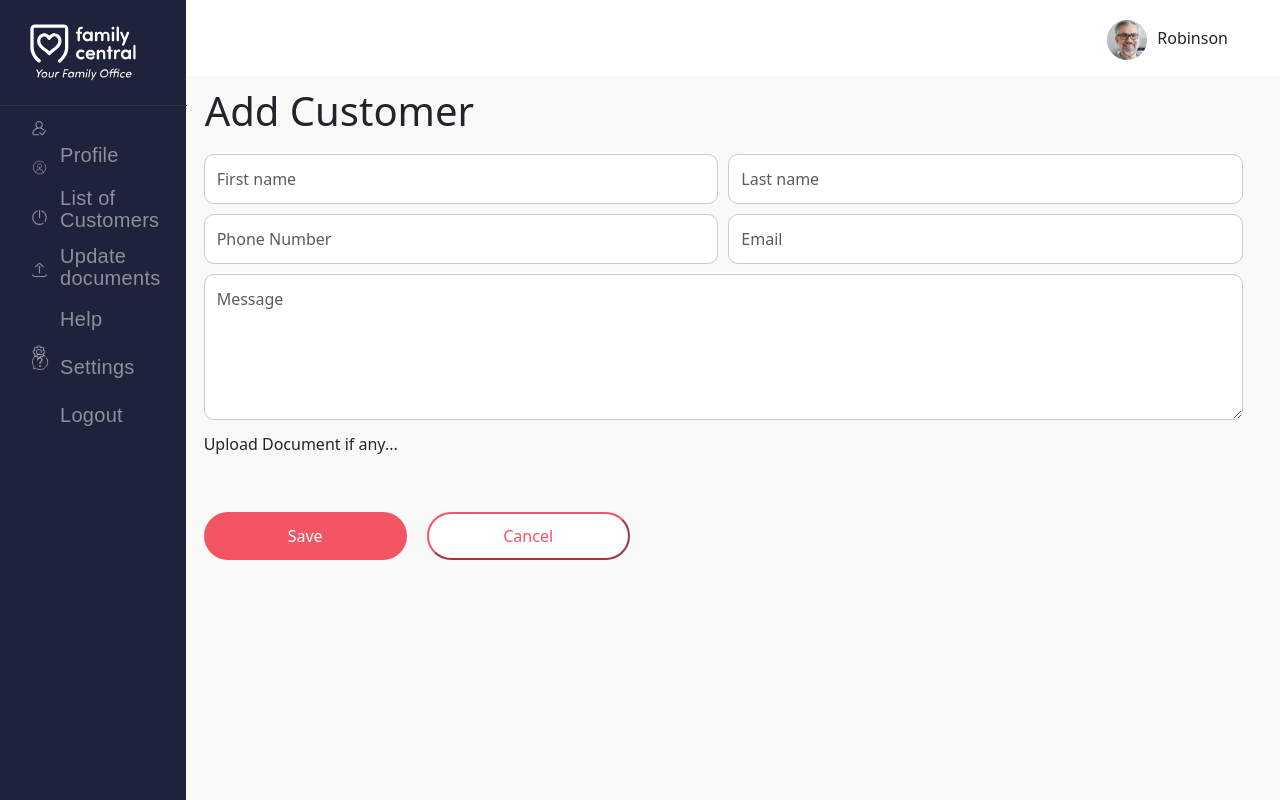
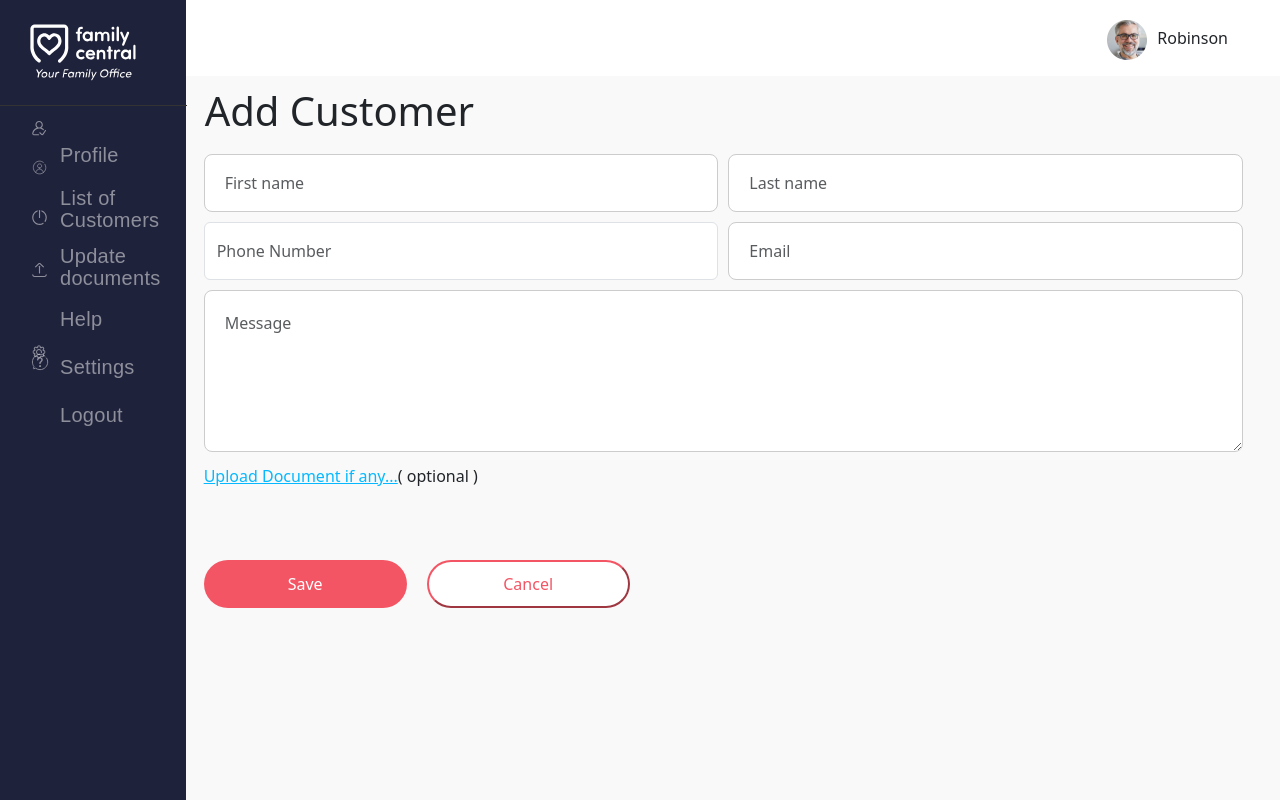
Before and after one commit to harshadatta099/familycentral-fp, an Angular app: page /addcustomer in a window 1280 px wide. Built offline with nearby package versions, Linux system fonts and the light colour scheme.

Commit message:
added ReactiveFormsModule!

```diff
--- a/src/app/components/addcustomer/addcustomer.component.css
+++ b/src/app/components/addcustomer/addcustomer.component.css
@@ -77,8 +77,8 @@
     .form-item-5 textarea {
       width: 100%;
       border: 1px solid #ccc;
-      border-radius: 10px; /* Adjust the border radius as needed */
-      padding: 12px;
+      border-radius: 8px;
+      padding: 20px;
       box-sizing: border-box;
     }
     .body-container-2-formblock
@@ -118,8 +118,8 @@
   .form-item-5 textarea {
     width: 100%;
     border: 1px solid #ccc;
-    border-radius: 10px; /* Adjust the border radius as needed */
-    padding: 12px;
+    border-radius: 8px;
+    padding: 20px;
     box-sizing: border-box;
   }
 
@@ -199,3 +199,9 @@
   color:red;
 
 }
+
+
+input{
+  height:58px;
+  border-radius: 8;
+}
--- a/src/app/components/addcustomer/addcustomer.component.html
+++ b/src/app/components/addcustomer/addcustomer.component.html
@@ -2,38 +2,110 @@
   <div class="body-container-2-header">
     <h1>Add Customer</h1>
   </div>
+  <form [formGroup]="customerForm" (ngSubmit)="onSubmit()">
     <div class="body-container-2-formblock">
       <div class="form-item">
-      <input type="text" id="firstName"  class="form-control" placeholder="First name" (blur)="validateFirstName()" required>
-      <div *ngIf="firstNameError" class="error-message">{{ firstNameError }}</div>
+        <input
+          type="text"
+          id="firstName"
+          class="form-control"
+          placeholder="First name"
+          formControlName="firstName"
+        />
+        <div
+          *ngIf="
+            customerForm?.get('firstName')?.invalid &&
+            (customerForm?.get('firstName')?.touched ||
+              customerForm.get('firstName')?.dirty)
+          "
+          class="error-message"
+        >
+          First name is required
+        </div>
       </div>
       <div class="form-item">
-      <input type="text" id="lastName" class="form-control" placeholder="Last name" (blur)="validateLastName()" required>
-      <div *ngIf="lastNameError" class="error-message">{{ lastNameError }}</div>
+        <input
+          type="text"
+          id="lastName"
+          class="form-control"
+          placeholder="Last name"
+          formControlName="lastName"
+        />
+        <div
+          *ngIf="
+            customerForm?.get('lastName')?.invalid &&
+            (customerForm?.get('last')?.touched ||
+              customerForm.get('lastName')?.dirty)
+          "
+          class="error-message"
+        >
+          Last name is required
+        </div>
       </div>
       <div class="form-item">
-      <input type="text" class="form-control" id="phoneNumber" placeholder="Phone Number" (blur)="validatePhoneNumber()" required>
-      <div *ngIf="phoneNumberError" class="error-message">{{ phoneNumberError }}</div>
+        <input
+          type="tel"
+          class="form-control"
+          id="phoneNumber"
+          placeholder="Phone Number"
+          formControlName="phoneNumber"
+        />
+        <div
+          *ngIf="
+            customerForm?.get('phoneNumber')?.invalid &&
+            (customerForm?.get('phoneNumber')?.touched ||
+              customerForm.get('phoneNumber')?.dirty)
+          "
+          class="error-message"
+        >
+          Phone Number is required
+        </div>
       </div>
       <div class="form-item">
-      <input type="text" id="email" class="form-control" placeholder="Email" (blur)="validateEmail()">
-      <div *ngIf="emailError" class="error-message">{{ emailError }}</div>
+        <input
+          type="text"
+          id="email"
+          class="form-control"
+          placeholder="Email"
+          formControlName="email"
+        />
+        <div
+          *ngIf="
+            customerForm?.get('email')?.invalid &&
+            (customerForm?.get('email')?.touched ||
+              customerForm.get('email')?.dirty)
+          "
+          class="error-message"
+        >
+          email is required
         </div>
+      </div>
+
       <div class="form-item form-item-5">
-      <textarea id="message" class="form-control" rows="5"  cols="160" placeholder="Message"></textarea>
+        <textarea
+          id="message"
+          class="form-control"
+          rows="5"
+          cols="160"
+          placeholder="Message"
+          formControlName="message"
+        ></textarea>
       </div>
     </div>
     <div class="upload-Document">
-    <!-- <p><span><a href="#" target="_self" style="color:rgba(6, 184, 255, 1);">Upload Document if any...</a></span>(
-      optional )</p> -->
-      <label for="selectFile" class="custom-file-upload" style="text-align: center;" >
-        Upload Document if any...
-      </label>
-      <input type="file" id="selectFile" #selectFile style="display:none;" (change)="onFileSelected($event)">
-
+      <p>
+        <span
+          ><a href="#" target="_self" style="color: rgba(6, 184, 255, 1)"
+            >Upload Document if any...</a
+          ></span
+        >( optional )
+      </p>
     </div>
     <div class="save">
-    <button type="button" class="save-button" (click)="uploadFile()" routerLink="/listofcustomers" [disabled]="isSaveButtonDisabled">Save</button>
-    <button type="button" class="Cancel-button" routerLink="/listofcustomers">Cancel</button>
+      <button type="submit" class="save-button">Save</button>
+      <button type="button" class="Cancel-button" routerLink="/listofcustomers">
+        Cancel
+      </button>
     </div>
+  </form>
 </div>
--- a/src/app/components/addcustomer/addcustomer.component.ts
+++ b/src/app/components/addcustomer/addcustomer.component.ts
@@ -1,134 +1,57 @@
 import { Component } from '@angular/core';
-import { FormBuilder, FormControl, FormGroup, Validators } from '@angular/forms';
-import { ApiService } from '../../api.service';
+import { FormBuilder, FormGroup, Validators, FormControl } from '@angular/forms';
+import { ApiService } from 'src/app/api.service';
 
 @Component({
   selector: 'app-addcustomer',
   templateUrl: './addcustomer.component.html',
-  styleUrls: ['./addcustomer.component.css']
+  styleUrls: ['./addcustomer.component.css'],
 })
 export class AddcustomerComponent {
-  firstNameError: string = '';
-  lastNameError: string = '';
-  phoneNumberError: string = '';
-  emailError: string = '';
-  public selectedfile: File | null = null;
-  finacialCustomer: any = {
-    firstName: '',
-    lastName: '',
-    email: '',
-    phoneNumber: '',
-    description: '',
-    familyGroupName: '',
-    FileName: '',
-    Thumbnail: false,
-    Scan: false
-  };
-  finacialCustomer1: any = {
-    firstName: '',
-    lastName: '',
-    email: '',
-    phoneNumber: '',
-    description: '',
-    familyGroupName: '',
-  };
+  customerForm!: FormGroup;
 
-  isSaveButtonDisabled: boolean = true;
+  constructor(private formBuilder: FormBuilder, private apiService: ApiService) {}
 
-  validateFirstName() {
-    const firstName = (document.getElementById("firstName") as HTMLInputElement).value;
-    this.firstNameError = firstName.trim() === '' ? 'First name is required.' : '';
-    this.updateSaveButtonState();
+  ngOnInit() {
+    this.customerForm = this.formBuilder.group({
+      firstName: ['', Validators.required],
+      lastName: ['', Validators.required],
+      phoneNumber: ['', [Validators.required, this.phoneNumberValidator]],
+      email: ['', [Validators.required, this.emailValidator]],
+      message: [''],
+    });
   }
 
-  validateLastName() {
-    const lastName = (document.getElementById("lastName") as HTMLInputElement).value;
-    this.lastNameError = lastName.trim() === '' ? 'Last name is required.' : '';
-    this.updateSaveButtonState();
+  onSubmit() {
+    if (this.customerForm.valid) {
+      console.log(this.customerForm.value);
+      this.apiService.addCustomer(this.customerForm.value).subscribe(
+        res=>{
+          alert("Customer Added successfully");
+          console.log("Customer Added successfully: ", res);
+        },
+        error=>{
+          console.error("Failed: ",error);
+        }
+      )
+    }
   }
 
-  validatePhoneNumber() {
-    const phoneNumber = (document.getElementById("phoneNumber") as HTMLInputElement).value;
-    const phoneNumberPattern = /^[0-9]{10}$/;
-    this.phoneNumberError = !phoneNumber.match(phoneNumberPattern) ? 'Please enter a valid 10-digit phone number.' : '';
-    this.updateSaveButtonState();
+  phoneNumberValidator(control: FormControl) {
+    const phoneNumber = control.value;
+    const phonePattern = /^[0-9]{10}$/;
+    if (!phonePattern.test(phoneNumber)) {
+      return { invalidPhoneNumber: true };
+    }
+    return null;
   }
 
-  validateEmail() {
-    const email = (document.getElementById("email") as HTMLInputElement).value;
-    const emailPattern = /^[a-zA-Z0-9._%+-]+@[a-zA-Z0-9.-]+\.[a-zA-Z]{2,4}$/;
-    this.emailError = !email.match(emailPattern) ? 'Please enter a valid email address.' : '';
-    this.updateSaveButtonState();
-  }
-
-  updateSaveButtonState() {
-    const firstName = (document.getElementById("firstName") as HTMLInputElement).value.trim();
-    const lastName = (document.getElementById("lastName") as HTMLInputElement).value.trim();
-    const phoneNumber = (document.getElementById("phoneNumber") as HTMLInputElement).value.trim();
-    const email = (document.getElementById("email") as HTMLInputElement).value.trim();
-
-    // Check if all required fields are empty
-    this.isSaveButtonDisabled = firstName === '' || lastName === '' || phoneNumber === '' || email === '';
-  }
-
-
-
-
-  constructor(private fileUploadService: ApiService) { }
-
-  onFileSelected(event: any) {
-
-    const selectedFile = event.target.files[0];
-    this.handleSelectedFile(selectedFile);
-  }
-
-  handleSelectedFile(file: File): void {
-    const selectedFilesContainer = document.getElementById('selectedFilesContainer');
-    this.selectedfile = file;
-  }
-
-  uploadFile(): void {
-    this.finacialCustomer.firstName = (document.getElementById("firstName") as HTMLInputElement).value;
-    this.finacialCustomer.lastName = (document.getElementById("lastName") as HTMLInputElement).value;
-    this.finacialCustomer.phoneNumber = (document.getElementById("phoneNumber") as HTMLInputElement).value;
-    this.finacialCustomer.email = (document.getElementById("email") as HTMLInputElement).value;
-    this.finacialCustomer.description = (document.getElementById("message") as HTMLInputElement).value;
-    this.finacialCustomer.FileName = this.selectedfile?.name || "";
-    if (this.selectedfile) {
-
-      this.fileUploadService.uploadCustomerFile(this.selectedfile, this.finacialCustomer)
-        .subscribe(
-          response => {
-            alert('Customer added successfully');
-            console.log('Customer added successfully:', response);
-            // Handle success here
-          },
-          error => {
-            console.error('Failed:', error);
-            // Handle error here
-          }
-        );
-
+  emailValidator(control: FormControl) {
+    const email = control.value;
+    const emailPattern = /^[A-Z0-9._%+-]+@[A-Z0-9.-]+\.[A-Z]{2,}$/i;
+    if (!emailPattern.test(email)) {
+      return { invalidEmailFormat: true };
     }
-    else {
-
-      this.finacialCustomer1.firstName = (document.getElementById("firstName") as HTMLInputElement).value;
-      this.finacialCustomer1.lastName = (document.getElementById("lastName") as HTMLInputElement).value;
-      this.finacialCustomer1.phoneNumber = (document.getElementById("phoneNumber") as HTMLInputElement).value;
-      this.finacialCustomer1.email = (document.getElementById("email") as HTMLInputElement).value;
-      this.finacialCustomer1.description = (document.getElementById("message") as HTMLInputElement).value;
-      this.fileUploadService.addCustomer(this.finacialCustomer1).subscribe(
-          response => {
-            alert('Customer added successfully');
-            console.log('Customer added successfully:', response);
-            // Handle success here
-          },
-          error => {
-            console.error('Failed:', error);
-            // Handle error here
-          }
-        );
-    }
-
+    return null;
   }
 }
```
Lines whose indentation alone changed are shown as unchanged.
